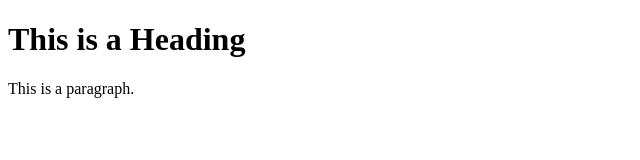
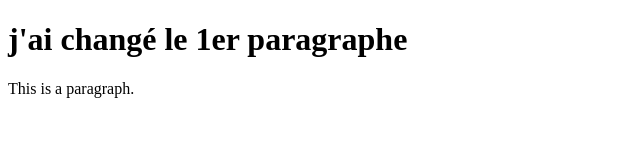
Before and after one commit to Defi-levitation-A-J-L-A/defi-levitation-a-j-l-a.github.io, a plain HTML site: page Index.html in a window 1280 px wide. Shown: the whole page, without its empty margins (0-640 px from the left). Drawn offline with Linux system fonts and the light colour scheme.

Commit message:
Update Index.html
Changement du premier paragraphe

```diff
--- a/Index.html
+++ b/Index.html
@@ -5,7 +5,7 @@
 </head>
 <body>
 
-<h1>This is a Heading</h1>
+<h1>j'ai changé le 1er paragraphe</h1>
 <p>This is a paragraph.</p>
 
 </body>
```
